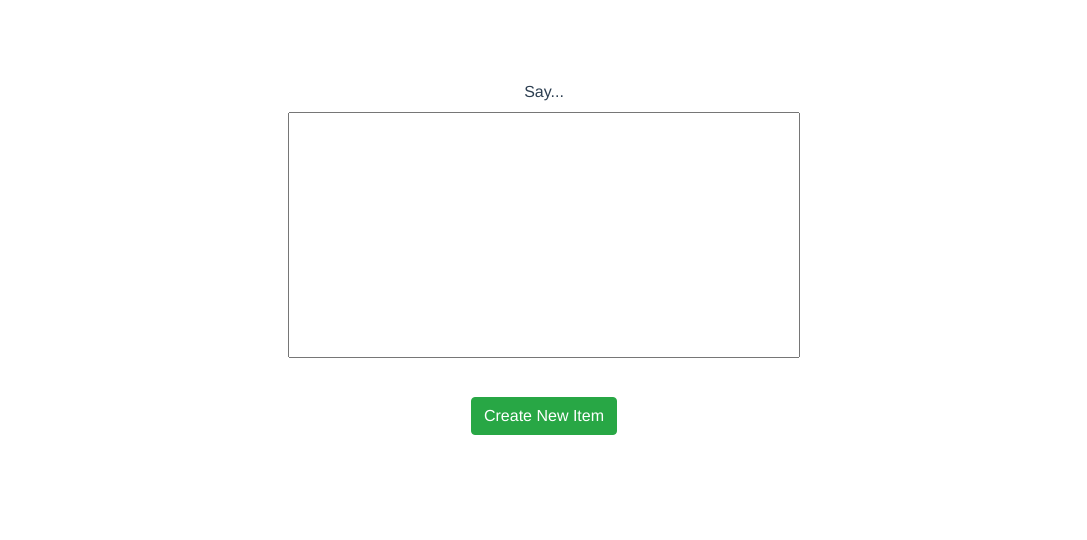
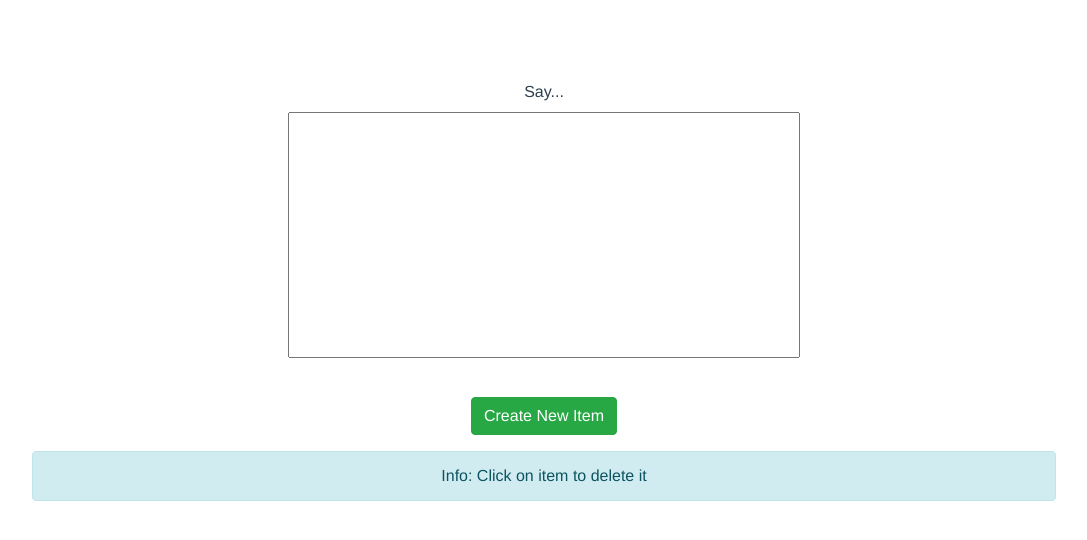
Before and after one commit to owentr1369/mini-vue-project, a Vue app: page / in a window 1280 px wide. Shown: the top 540 px of the page, without its empty margins (96-1183 px from the left). Built offline with nearby package versions, Linux system fonts and the light colour scheme.

Commit message:
prevent empty item

```diff
--- a/src/App.vue
+++ b/src/App.vue
@@ -2,6 +2,11 @@
   <div id="app">
     <app-new-item @itemAdded="addItem"></app-new-item>
     <app-items-layout :items="items"></app-items-layout>
+    <div class="row">
+      <div class="col-sm-12 text-center">
+        <div class="alert alert-info">Info: Click on item to delete it</div>
+      </div>
+    </div>
   </div>
 </template>
 
--- a/src/components/NewItem.vue
+++ b/src/components/NewItem.vue
@@ -34,8 +34,12 @@
   },
   methods: {
     createNew() {
-      this.$emit("itemAdded", this.item);
-      this.item = "";
+      if (this.item == "") {
+        return;
+      } else {
+        this.$emit("itemAdded", this.item);
+        this.item = "";
+      }
     },
   },
 };
```
